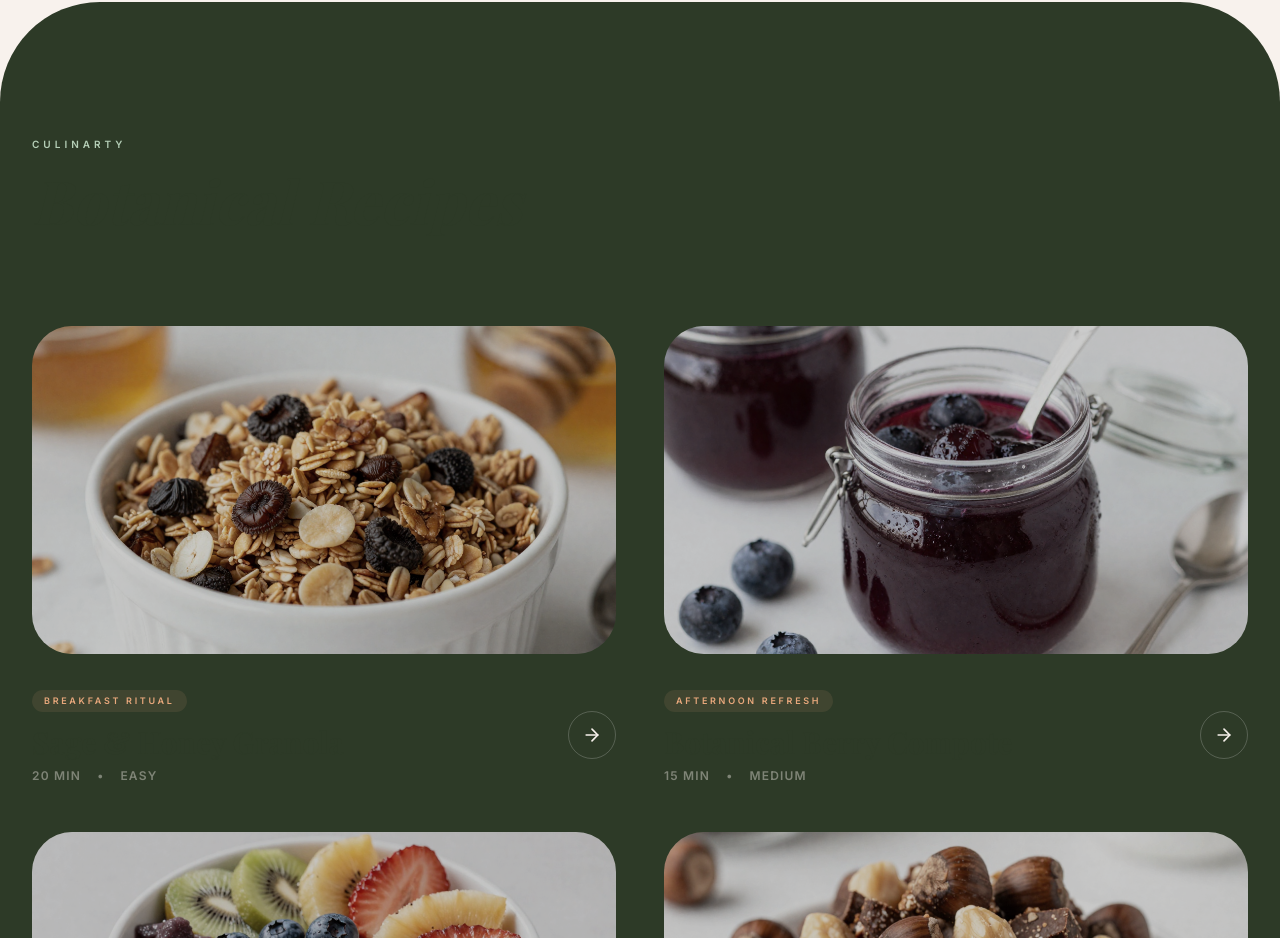
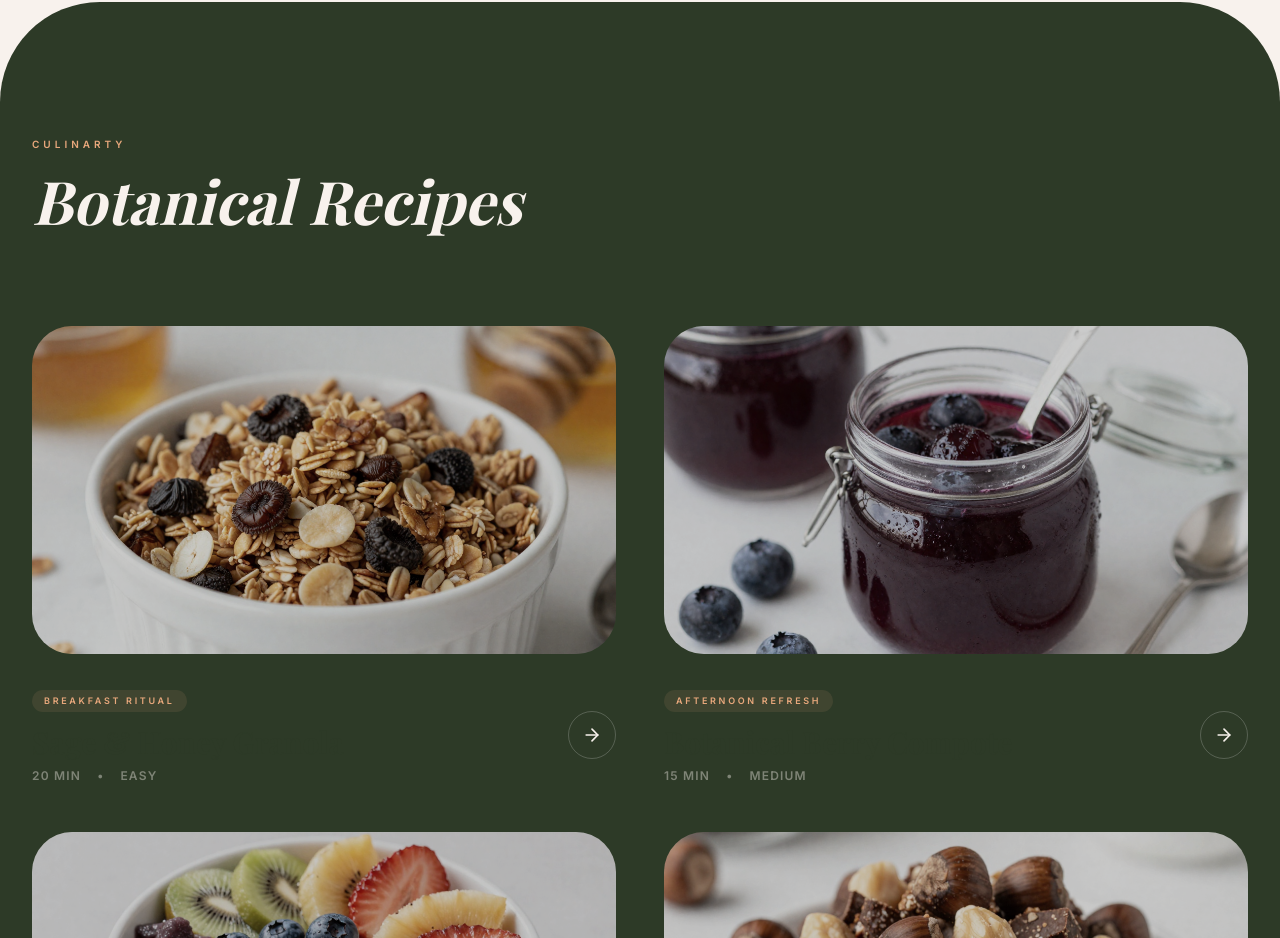
Before and after one commit to Fvik8/Velo, a React (Vite) app: page / in a window 1280 px wide. Shown: the part 2354-3292 px from the top of the page. Built offline with nearby package versions, Linux system fonts and the light colour scheme; a web font is replaced by a local one.

Commit message:
Update App.tsx

```diff
--- a/src/App.tsx
+++ b/src/App.tsx
@@ -266,8 +266,9 @@ export default function App() {
       <section id="recipes" className="bg-[#2D3A27] text-[#F8F2ED] py-32 rounded-t-[100px]">
         <div className="container mx-auto px-8">
           <div className="mb-24 text-center md:text-left">
-            <span className="text-[#B5CFB7] font-black uppercase tracking-[0.4em] text-[10px]">Culinarty</span>
-            <h2 className="text-6xl italic mt-4 font-serif">Botanical Recipes</h2>
+            <span className="text-[#E8A87C] font-black uppercase tracking-[0.4em] text-[10px]">Culinarty</span>
+            {/* ФИКС НА ЦВЕТА: Добавено text-[#F8F2ED], за да не се слива с фона */}
+            <h2 className="text-6xl italic mt-4 font-serif text-[#F8F2ED]">Botanical Recipes</h2>
           </div>
           <div className="grid md:grid-cols-2 gap-12">
             {RECIPES.map(recipe => (
```
